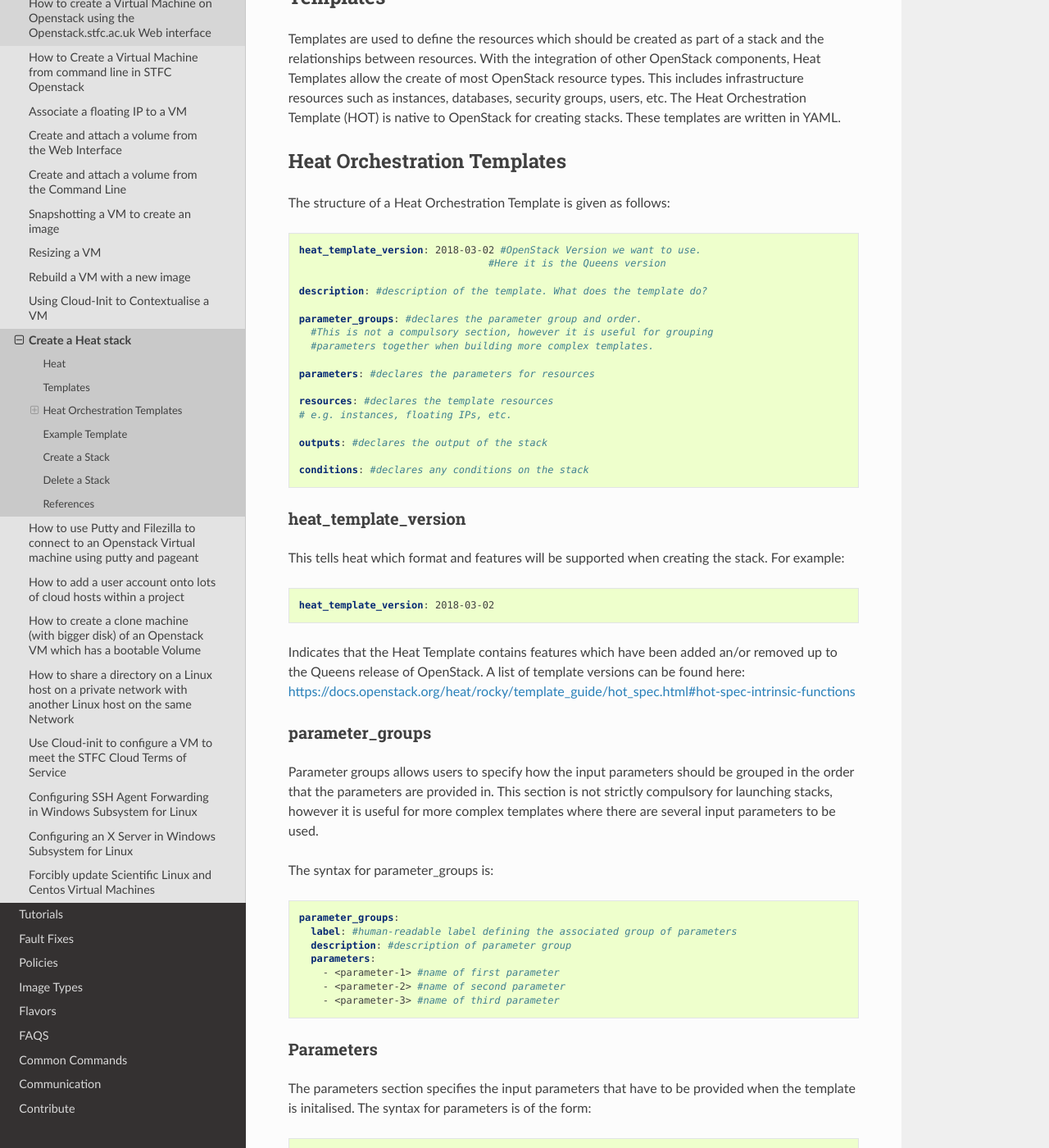
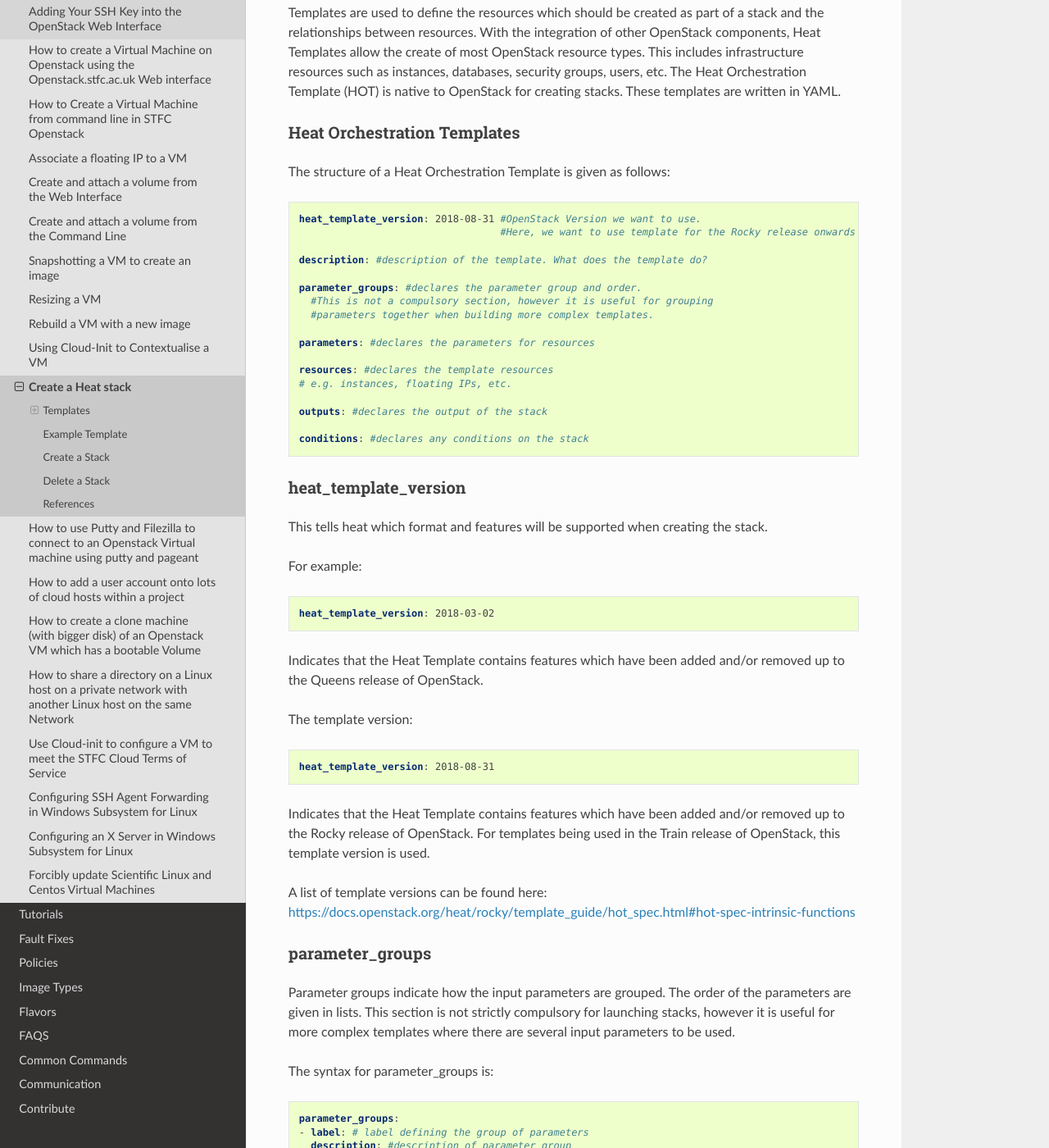
Before and after one commit to stfc/cloud-docs, a Sphinx documentation site: the page built from source/howto/CreateAHeatStack.rst, in a window 1280 px wide and 1400 px high, scrolled down 519 px. Shown: the whole window at 82% size. Built offline with Sphinx 7.4.7 and the Read the Docs theme 2.0.0, drawn with Linux system fonts in a browser that asks for light colours; some of the changed text lies outside the part shown.

Commit message:
Update CreateAHeatStack.rst

```diff
--- a/source/howto/CreateAHeatStack.rst
+++ b/source/howto/CreateAHeatStack.rst
@@ -2,11 +2,8 @@
 Create a Heat stack
 ===================
 
-This document is in progress.
+Heat is an orchestration component of OpenStack which allows templates to be used to define resources and to specify the relationships between resources in a stack.
 
-######
-Heat
-######
 To check Heat is available we can run the command:
 
 .. code-block:: bash
@@ -20,20 +17,22 @@
 ##########
 Templates
 ##########
+
 Templates are used to define the resources which should be created as part of a stack and the relationships between resources.
 With the integration of other OpenStack components, Heat Templates allow the create of most OpenStack resource types.
 This includes infrastructure resources such as instances, databases, security groups, users, etc.
 The Heat Orchestration Template (HOT) is native to OpenStack for creating stacks. These templates are written in YAML.
 
-#############################
+
 Heat Orchestration Templates
-#############################
+############################
+
 The structure of a Heat Orchestration Template is given as follows:
 
 .. code-block:: yaml
 
-  heat_template_version: 2018-03-02 #OpenStack Version we want to use.
-                                  #Here it is the Queens version
+  heat_template_version: 2018-08-31 #OpenStack Version we want to use.
+                                    #Here, we want to use template for the Rocky release onwards
 
   description: #description of the template. What does the template do?
 
@@ -54,26 +53,38 @@
 #####################
 
 This tells heat which format and features will be supported when creating the stack.
+
 For example:
 
 .. code-block:: yaml
 
   heat_template_version: 2018-03-02
 
-Indicates that the Heat Template contains features which have been added an/or removed up to the Queens release of OpenStack.
+Indicates that the Heat Template contains features which have been added and/or removed up to the Queens release of OpenStack.
+
+The template version:
+
+.. code-block:: yaml
+
+  heat_template_version: 2018-08-31
+
+Indicates that the Heat Template contains features which have been added and/or removed up to the Rocky release of OpenStack.
+For templates being used in the Train release of OpenStack, this template version is used.
+
 A list of template versions can be found here: https://docs.openstack.org/heat/rocky/template_guide/hot_spec.html#hot-spec-intrinsic-functions
 
 parameter_groups
 ################
 
-Parameter groups allows users to specify how the input parameters should be grouped in the order that the parameters are provided in. This section is not strictly compulsory for launching stacks, however it is useful for more complex templates where there are several input parameters to be used.
+Parameter groups indicate how the input parameters are grouped. The order of the parameters are given in lists.
+This section is not strictly compulsory for launching stacks, however it is useful for more complex templates where there are several input parameters to be used.
 
 The syntax for parameter_groups is:
 
 .. code-block:: yaml
 
   parameter_groups:
-    label: #human-readable label defining the associated group of parameters
+  - label: # label defining the group of parameters
     description: #description of parameter group
     parameters:
       - <parameter-1> #name of first parameter
@@ -95,7 +106,7 @@
       default: <default value for parameter> #optional - this is used if the user does not specify a value.
       hidden: <true | false> #Default option is false. This determines whether the parameter is hidden from the user if the user requests information about the stack.
       constraints: <parameter constraints> #Optional Input. List of constrains to apply to the parameter. The stack will fail if the parameter values doe not comply to the constrains.
-      immutable: <true | false> #Default is false. This determines whether a parameter is updateable.
+      immutable: <true | false> #Default is false. This determines whether a parameter is updateable after the stack is running.
       tags: <list of parameter categories> #Optional input. list of strings to specify the catagory of the parameter.
 
 Resources
@@ -103,11 +114,13 @@
 
 This is a compulsory section and must contain at least one resource. This could be an instance, floating IP, Network, key pair, etc.
 
+A list of the different OpenStack resources which can be used in a Heat template can be found here: https://docs.openstack.org/heat/latest/template_guide/openstack.html
+
 .. code-block:: yaml
 
   resources:
     <resource ID>: #must be unique within the resources section of the template.
-      type: <resource type> #e.g OS::Nova::Server (instance), OS::Nova::Port
+      type: <resource type> #e.g OS::Nova::Server, OS::Nova::Port, OS::Neutron::FloatingIPAssociation, etc.
       properties: #list of resource-specific properties that can be provided in place or via a function.
         <property name>: <property value>
         metadata: #optional input
@@ -137,7 +150,8 @@
 Outputs
 #######
 
-Outputs define the parameters that should be available to the user after a stack has been created. This would be, for example, parameters such as the IP addresses of deployed instances, or the URL of web applications deployed as a stack. Each output is defined as a separate block within the outputs section:
+Outputs define the parameters that should be available to the user after a stack has been created.
+ This would be, for example, parameters such as the IP addresses of deployed instances, or the URL of web applications deployed as a stack. Each output is defined as a separate block within the outputs section:
 
 .. code-block:: yaml
 
@@ -169,7 +184,7 @@
 
 .. code-block:: yaml
 
-  heat_template_version: 2018-03-02 #OpenStack Queens Version
+  heat_template_version: 2018-08-31 #OpenStack Rocky Version
 
   description: An example template which launches instances.
 
@@ -190,12 +205,10 @@
       description: Key pair to use to be able to SSH into instance
     image_id:
       type: string
-      label: <image-name>
       default: <image-id> #Image ID
       description: The image for the instance will be IMAGE-NAME
     flavor_id:
       type: string
-      label: <flavor-name>
       default: <flavor-id> #Flavor ID
       description: The flavor for the instance will be FLAVOR-NAME
     security_group_id:
@@ -221,7 +234,7 @@
 Create a Stack
 ###############
 
-Stacks can be launched using the openstack CLI. The syntax for creating a stack is:
+Stacks can be launched using the OpenStack CLI. The syntax for creating a stack is:
 
 .. code-block:: bash
   openstack stack create [-h] [-f {json,shell,table,value,yaml}]
@@ -251,7 +264,7 @@
   +---------------------+--------------------------------------------------+
   | id                  | deda567a-4240-466d-9ac6-4bed4b848666             |
   | stack_name          | example-stack                                    |
-  | description         | A template to test launching a stack with one VM |
+  | description         | An example template which launches instances.    |
   | creation_time       | 2020-07-20T08:22:14Z                             |
   | updated_time        | None                                             |
   | stack_status        | CREATE_IN_PROGRESS                               |
@@ -263,8 +276,6 @@
 .. code-block:: bash
 
   openstack stack show <stack-id>
-
-You should get the details of the stack similar to the following:
 
 
 ###############
@@ -281,10 +292,9 @@
 
 
 
-
 ###########
 References
 ###########
-https://docs.openstack.org/heat/queens/template_guide/hot_guide.html
-
+https://docs.openstack.org/heat/train/template_guide/hot_guide.html
+https://docs.openstack.org/heat/train/template_guide/hot_spec.html#hot-spec
 https://www.cisco.com/c/dam/en/us/products/collateral/cloud-systems-management/metacloud/newbie-tutorial-heat.pdf
```
Also changed, not shown: other parts of source/howto/CreateAHeatStack.rst (+3 -2 lines).
